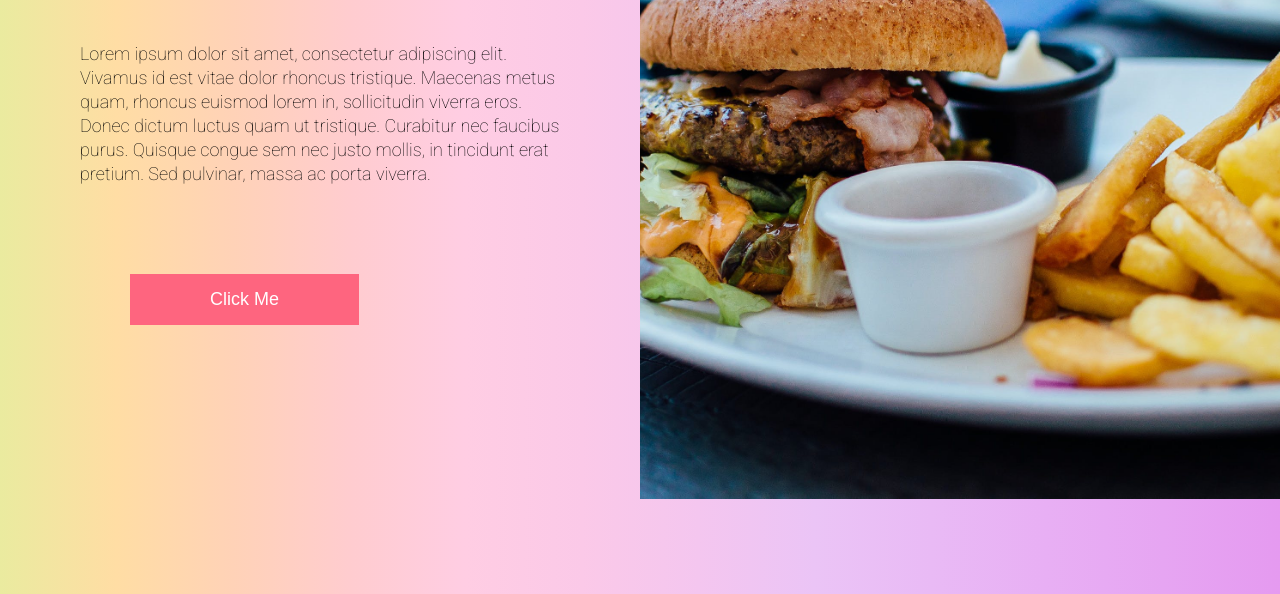
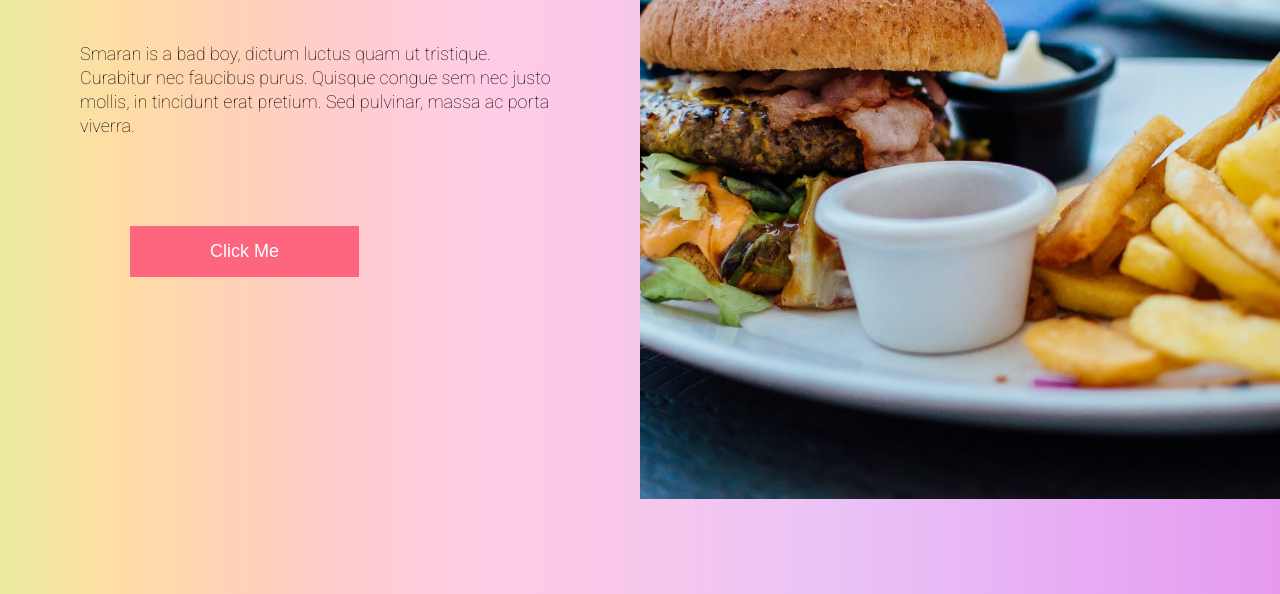
Before and after one commit to Darshan-s-r/lorem-ipsum, a plain HTML site: page index.html in a window 1280 px wide. Shown: the part 206-800 px from the top of the page. Drawn offline with Linux system fonts and the light colour scheme.

Commit message:
added smaran

```diff
--- a/index.html
+++ b/index.html
@@ -29,9 +29,8 @@
       <div>
         <div class="container1-left">
           <p class="heading">LOREM IPSUM</p>
-         <p class="about">Lorem ipsum dolor sit amet, consectetur adipiscing elit. Vivamus
-          id est vitae dolor rhoncus tristique. Maecenas metus quam,
-          rhoncus euismod lorem in, sollicitudin viverra eros. Donec
+         <p class="about">
+          Smaran is a bad boy,
           dictum luctus quam ut tristique. Curabitur nec faucibus purus.
           Quisque congue sem nec justo mollis, in tincidunt erat pretium.
           Sed pulvinar, massa ac porta viverra.
```
